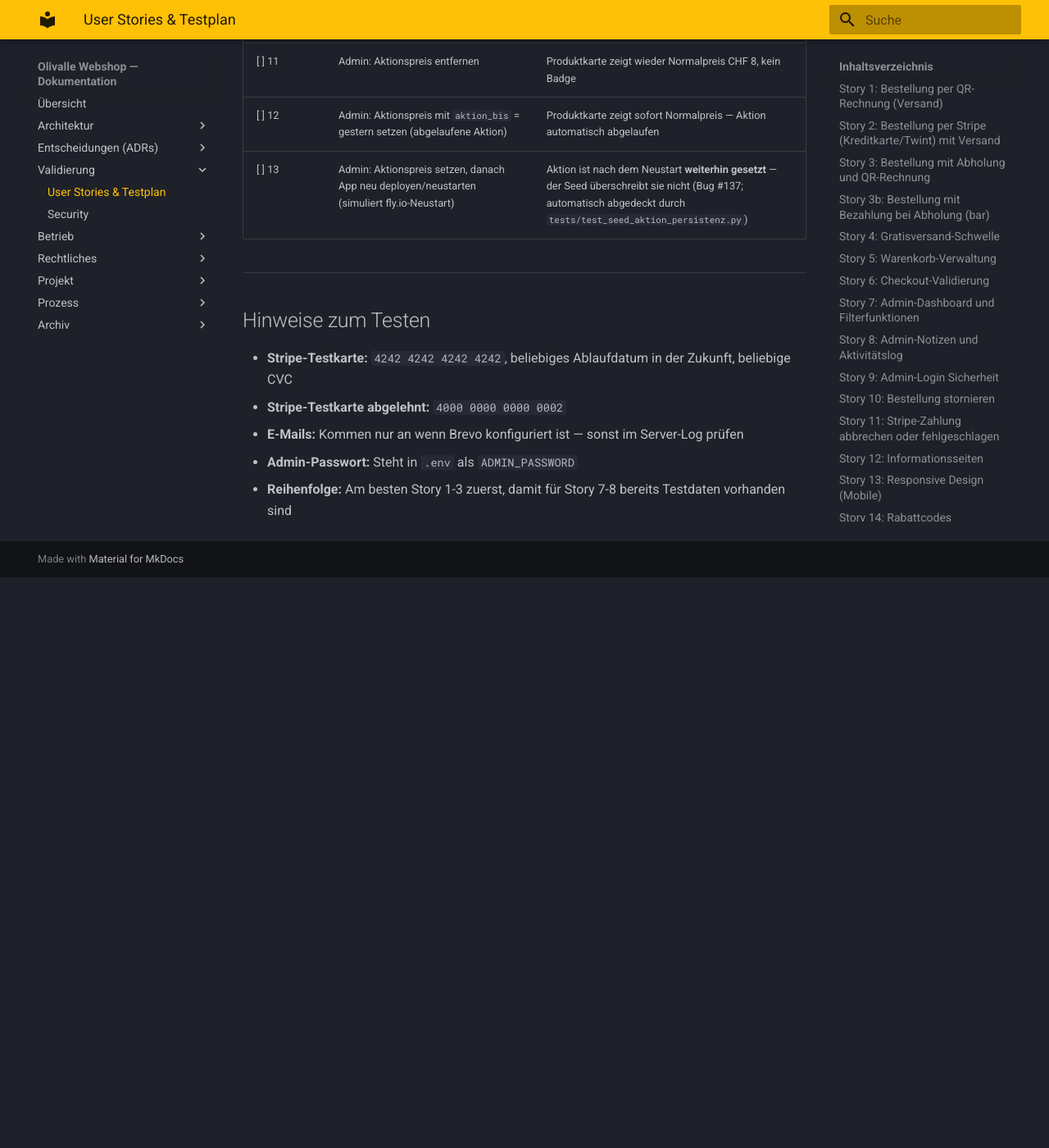
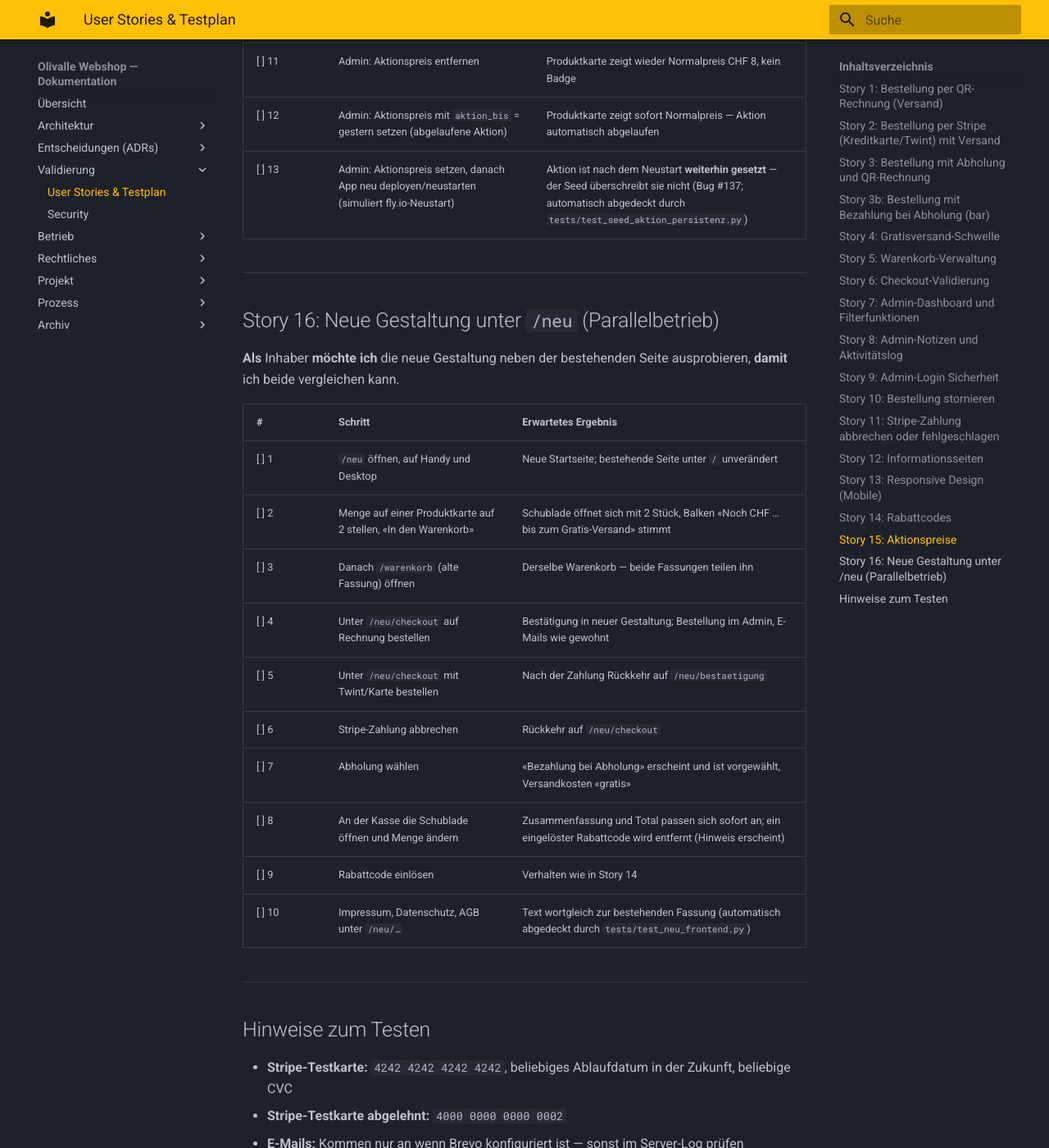
Before and after one commit to konstantinniedermann/olivalle-webshop, an MkDocs documentation site: the page built from docs/user-stories-testplan.md, in a window 1280 px wide and 1400 px high, scrolled down 12108 px. Shown: the whole window at 82% size. Built offline with MkDocs 1.6.1 and Material for MkDocs 9.7.7, drawn with Linux system fonts in a browser that asks for light colours; before the commit the page ends 12812 px from its top, so only the background shows below that.

Commit message:
fix: Kasse unter /neu folgt Warenkorb-Aenderungen aus der Schublade
Die Zusammenfassung blieb stehen, wenn der Warenkorb an der Kasse ueber
die Schublade geaendert wurde; bestellt worden waere der neue Warenkorb.
Jetzt wird neu gerechnet, ein eingeloester Rabattcode entfernt und bei
leerem Korb der Bestellknopf gesperrt. Doku nachgezogen (Security,
Testplan Story 16, Projekt-Status, Beobachtung Google Fonts).

Co-Authored-By: Claude Fable 5.2 <noreply@anthropic.com>
Claude-Session: https://claude.ai/code/session_01PepCy5s9c2ykHB251T9yPv

```diff
--- a/docs/user-stories-testplan.md
+++ b/docs/user-stories-testplan.md
@@ -296,6 +296,25 @@
 
 ---
 
+## Story 16: Neue Gestaltung unter `/neu` (Parallelbetrieb)
+
+**Als** Inhaber **möchte ich** die neue Gestaltung neben der bestehenden Seite ausprobieren, **damit** ich beide vergleichen kann.
+
+| # | Schritt | Erwartetes Ergebnis |
+|---|---------|---------------------|
+| [ ] 1 | `/neu` öffnen, auf Handy und Desktop | Neue Startseite; bestehende Seite unter `/` unverändert |
+| [ ] 2 | Menge auf einer Produktkarte auf 2 stellen, «In den Warenkorb» | Schublade öffnet sich mit 2 Stück, Balken «Noch CHF … bis zum Gratis-Versand» stimmt |
+| [ ] 3 | Danach `/warenkorb` (alte Fassung) öffnen | Derselbe Warenkorb — beide Fassungen teilen ihn |
+| [ ] 4 | Unter `/neu/checkout` auf Rechnung bestellen | Bestätigung in neuer Gestaltung; Bestellung im Admin, E-Mails wie gewohnt |
+| [ ] 5 | Unter `/neu/checkout` mit Twint/Karte bestellen | Nach der Zahlung Rückkehr auf `/neu/bestaetigung` |
+| [ ] 6 | Stripe-Zahlung abbrechen | Rückkehr auf `/neu/checkout` |
+| [ ] 7 | Abholung wählen | «Bezahlung bei Abholung» erscheint und ist vorgewählt, Versandkosten «gratis» |
+| [ ] 8 | An der Kasse die Schublade öffnen und Menge ändern | Zusammenfassung und Total passen sich sofort an; ein eingelöster Rabattcode wird entfernt (Hinweis erscheint) |
+| [ ] 9 | Rabattcode einlösen | Verhalten wie in Story 14 |
+| [ ] 10 | Impressum, Datenschutz, AGB unter `/neu/…` | Text wortgleich zur bestehenden Fassung (automatisch abgedeckt durch `tests/test_neu_frontend.py`) |
+
+---
+
 ## Hinweise zum Testen
 
 - **Stripe-Testkarte:** `4242 4242 4242 4242`, beliebiges Ablaufdatum in der Zukunft, beliebige CVC
```
Also changed, not shown: docs/beobachtungen.md (+12 -0 lines), docs/projekt-status.md (+2 -0 lines), docs/security.md (+1 -0 lines), 1 other file.
